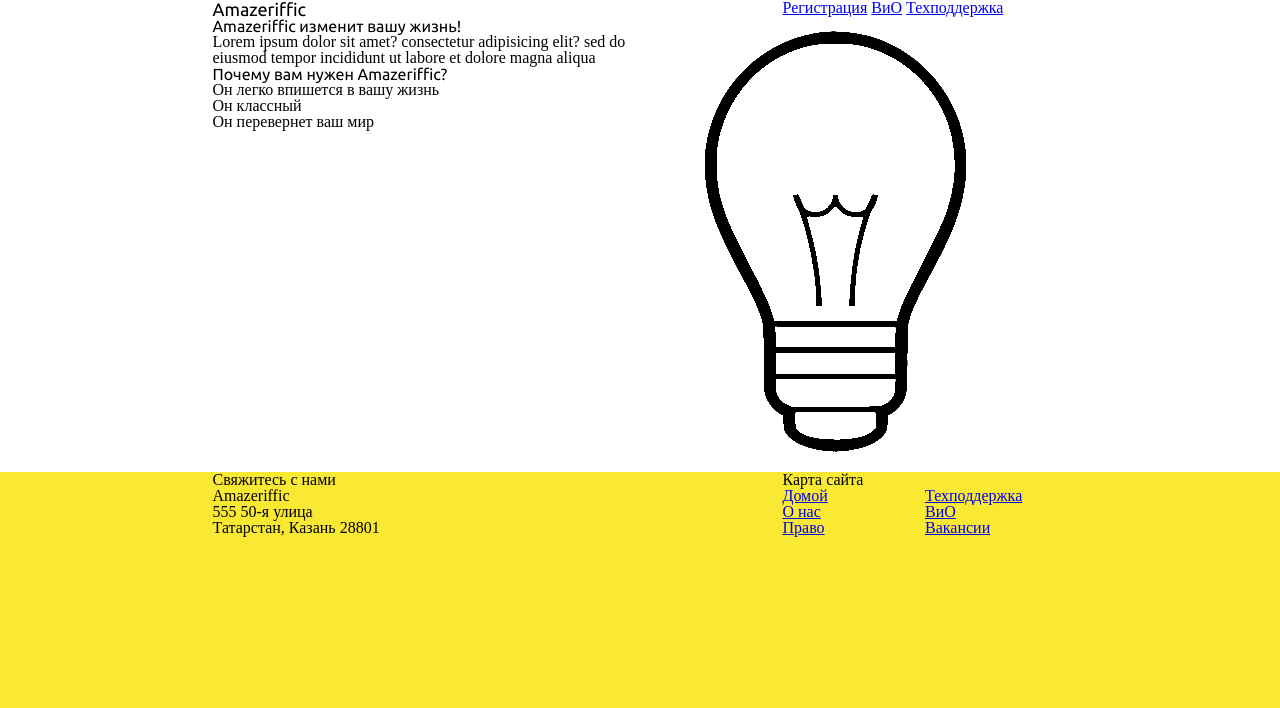
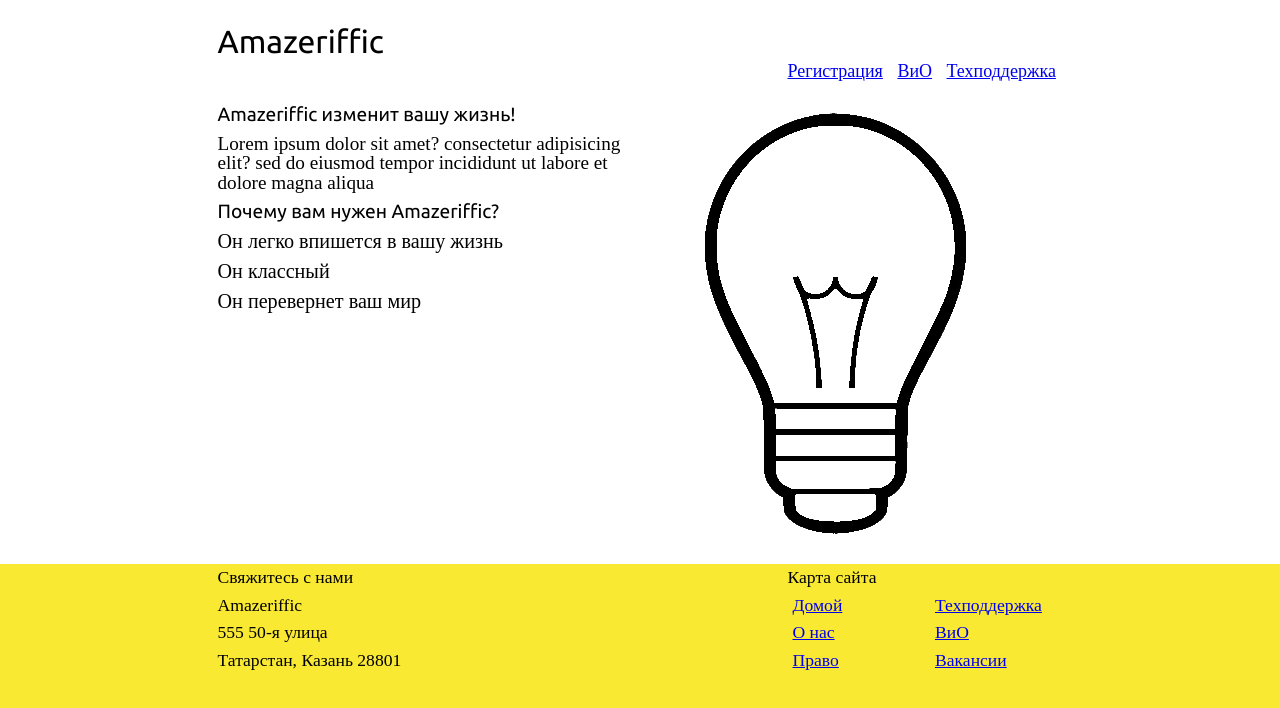
Before and after one commit to SalmanovIslam/Amazeriffic, a plain HTML site: page index.html in a window 1280 px wide. Drawn offline with Linux system fonts and the light colour scheme; a web font is replaced by a local one.

Commit message:
Add margin and padding in style.css

```diff
--- a/style.css
+++ b/style.css
@@ -12,23 +12,30 @@ header .container, main .container,footer .container{
 header{
 	background: white;
 	overflow: auto;
+	padding: 20px;
 }
 header h1{
 	float: left;
 	width: 570px;
-	font-size: large;
+	font-size: xx-large;
 }
 header nav{
 	float: right;
 	width: 285px;
+	font-size: large;
 }
 main{
 	background: white;
 	overflow: auto;
+	padding-bottom: 10px;
+	font-size: 1.2em;
 }
 main .leftcolumn{
 	float:left;
 	width: 50%;
+}
+main li{
+	font-size: 1.05em;
 }
 main .rightcolumn{
 	float:right;
@@ -45,14 +52,18 @@ footer .rightcolumn{
 footer .contact{
 	float: left;
 	width: 570px;
+	font-size: 1.1em;
 }
 footer .sitemap{
 	float: right;
 	width: 285px;
+	font-size: 1.1em;
 }
 h1,h2,h3,h4{
 	font-family: Ubuntu;
+	padding: 5px;
 }
 p,li,a,h5{
 	font-family: 'Droid Sans';
+	padding: 5px;
 }
```
